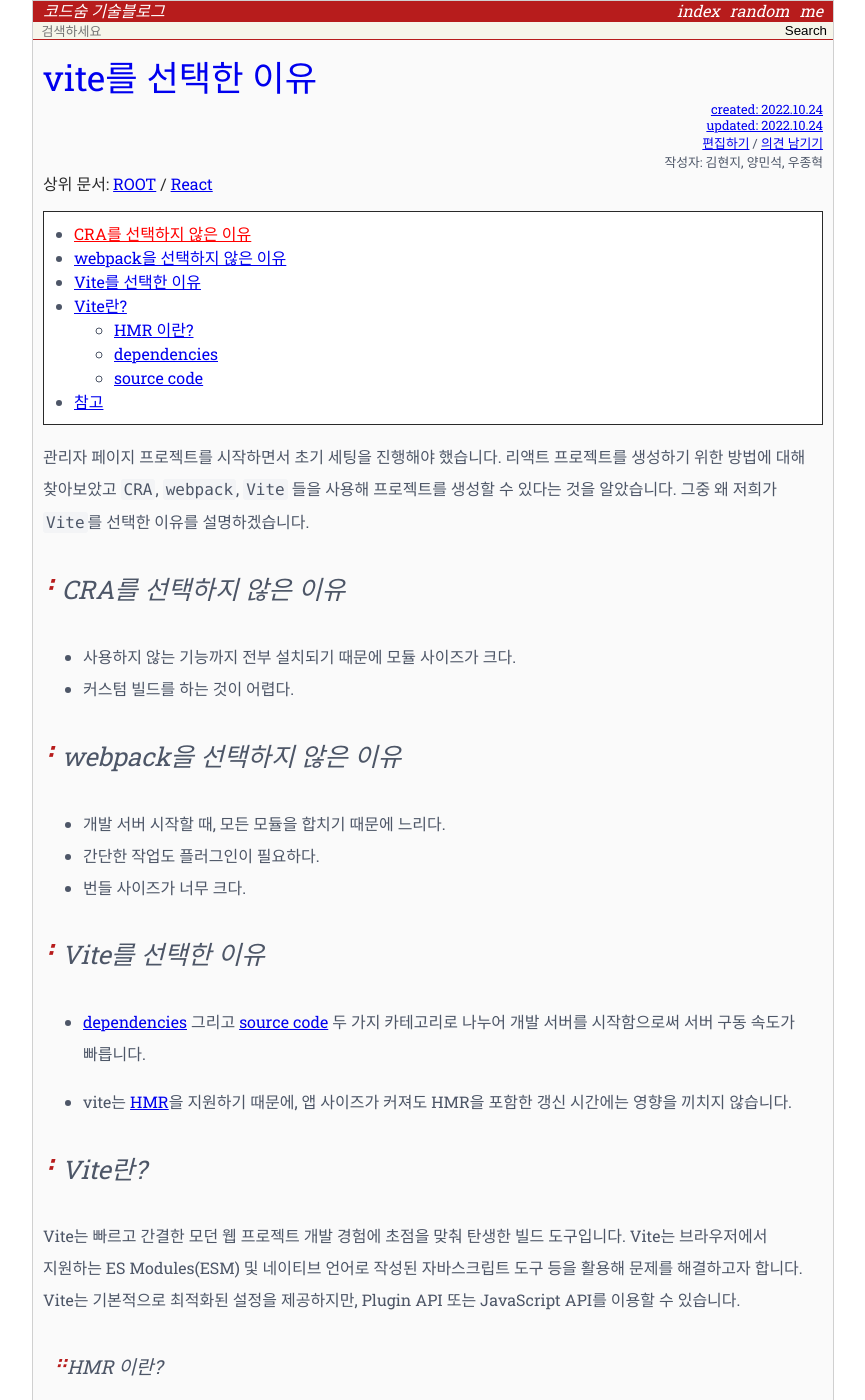
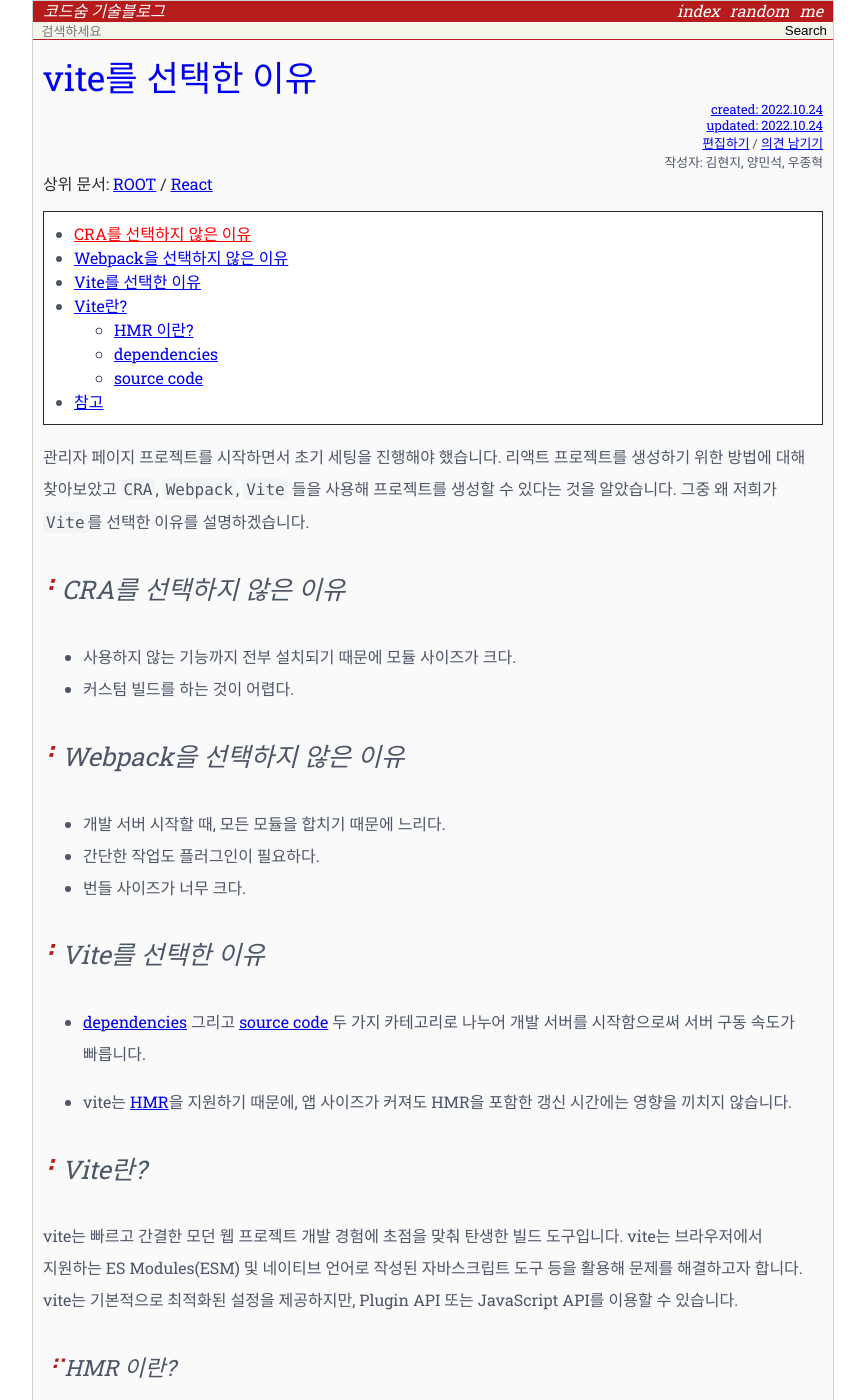
Before and after one commit to hannut91/codesoom.github.io, a Jekyll site: the page built from _wiki/react/vite.md, in a window 1280 px wide and 1400 px high. Shown: the whole window, without its empty margins (207-1072 px from the left). Built offline with Jekyll 4.4.1, drawn with Linux system fonts in a browser that asks for light colours; comment, search, counter and statistics services are not loaded; some of the changed lines change nothing that is shown; some of the changed text lies outside the part shown.

Commit message:
피드백을 반영해 수정하라
대문자를 사용해야하는 부분에 대문자를 사용했습니다.

헤더 양식을 변경하였습니다.

```diff
--- a/_wiki/react/vite.md
+++ b/_wiki/react/vite.md
@@ -16,7 +16,7 @@
 
 관리자 페이지 프로젝트를 시작하면서 초기 세팅을 진행해야 했습니다.
 리액트 프로젝트를 생성하기 위한 방법에 대해 찾아보았고
-`CRA`, `webpack`, `Vite` 들을
+`CRA`, `Webpack`, `Vite` 들을
 사용해 프로젝트를 생성할 수 있다는 것을 알았습니다.
 그중 왜 저희가 `Vite`를 선택한 이유를 설명하겠습니다.
 
@@ -24,7 +24,7 @@
 - 사용하지 않는 기능까지 전부 설치되기 때문에 모듈 사이즈가 크다.
 - 커스텀 빌드를 하는 것이 어렵다.
 
-### webpack을 선택하지 않은 이유
+### Webpack을 선택하지 않은 이유
 - 개발 서버 시작할 때, 모든 모듈을 합치기 때문에 느리다.
 - 간단한 작업도 플러그인이 필요하다.
 - 번들 사이즈가 너무 크다.
@@ -35,20 +35,20 @@
 - vite는 [HMR](#hmr이란)을 지원하기 때문에, 앱 사이즈가 커져도 HMR을 포함한 갱신 시간에는 영향을 끼치지 않습니다.
 
 ### Vite란?
-Vite는 빠르고 간결한 모던 웹 프로젝트 개발 경험에 초점을 맞춰 탄생한
+vite는 빠르고 간결한 모던 웹 프로젝트 개발 경험에 초점을 맞춰 탄생한
 빌드 도구입니다.
-Vite는 브라우저에서 지원하는 ES Modules(ESM) 및 네이티브 언어로 작성된 자바스크립트 도구 등을 활용해 문제를 해결하고자 합니다.
-Vite는 기본적으로 최적화된 설정을 제공하지만, Plugin API 또는 JavaScript API를 이용할 수 있습니다.
+vite는 브라우저에서 지원하는 ES Modules(ESM) 및 네이티브 언어로 작성된 자바스크립트 도구 등을 활용해 문제를 해결하고자 합니다.
+vite는 기본적으로 최적화된 설정을 제공하지만, Plugin API 또는 JavaScript API를 이용할 수 있습니다.
 
-##### HMR 이란?
+#### HMR 이란?
 HMR(Hot Module Replacement)은 앱을 종료하지 않고 갱신된 파일만을 교체하는 방식입니다.
 어떤 모듈이 수정되면 vite는 그저 수정된 모듈과 관련된 부분만을 교체할 뿐이고, 브라우저에서 해당 모듈을 요청하면 교체된 모듈을 전달할 뿐입니다.
 
-##### dependencies
+#### dependencies
 vite의 사전 번들링 기능은 Esbuild를 사용하고 있어 기존의 번들러 대비 10-100배 빠른 번들링 속도를 보입니다.
 
-##### source code
+#### source code
 vite는 Native ESM을 이용해서 소스 코드를 제공합니다. 브라우저가 곧 번들러이기 때문에 특정 모듈에 대한 소스 코드를 요청하면 이를 전달합니다. 따라서 조건부 동적 import 이후의 코드는 현재 화면에서 실제로 사용이 되어야만 처리가 됩니다.
 
 ### 참고
-[Vite 공식문서](https://vitejs-kr.github.io/guide/why.html)
+- [Vite를 사용해야 하는 이유](https://vitejs-kr.github.io/guide/why.html)
```
